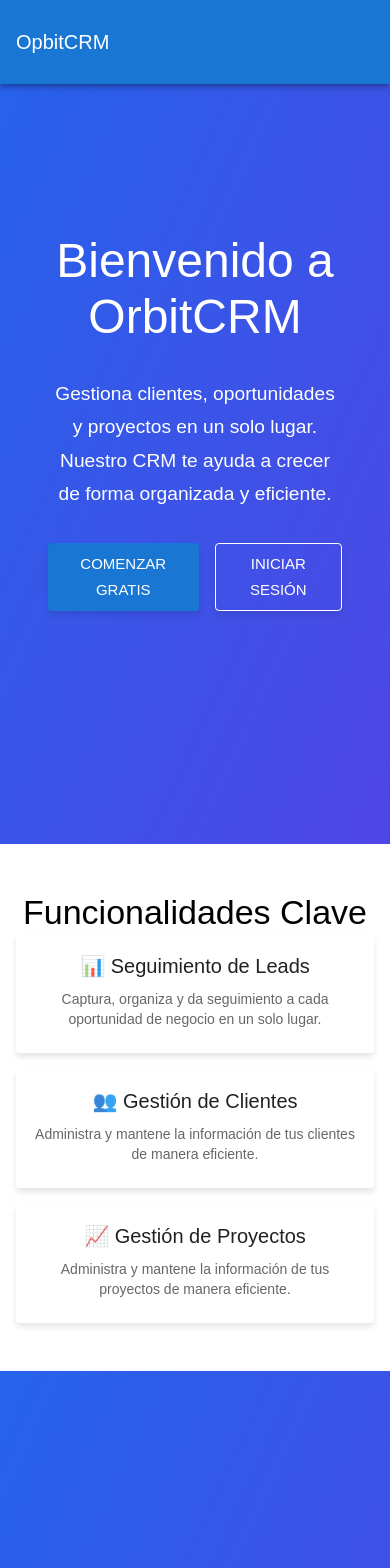
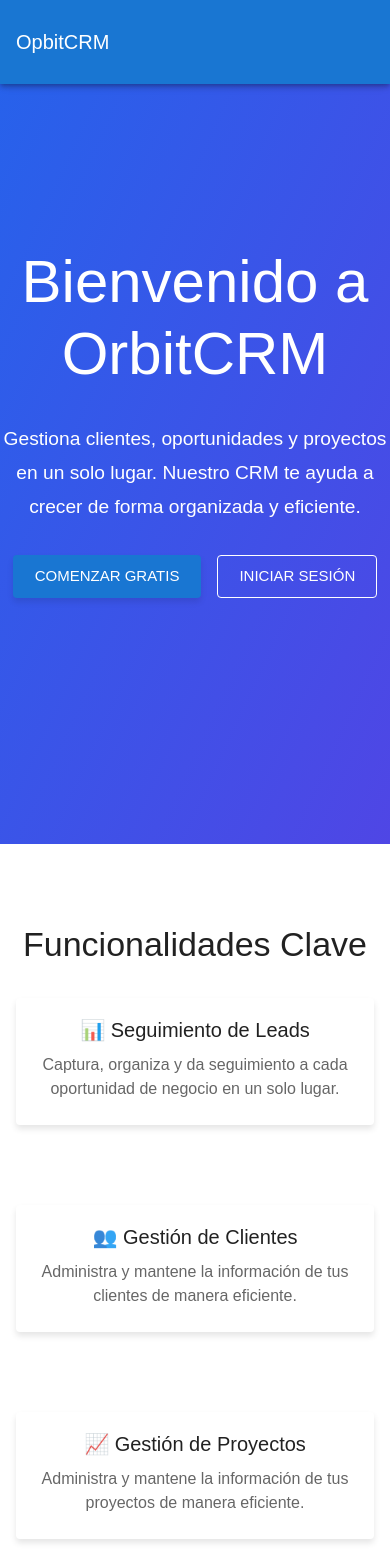
Before and after one commit to alelex10/frontend-CRM, a Next.js app: page / in a window 390 px wide. Shown: the top 1568 px of the page. Built offline with nearby package versions, Linux system fonts and the light colour scheme; some icons are missing; what @mui/material-nextjs would draw is missing.

Commit message:
refactor(ui): Enhance global styling and component layouts
- Add CssBaseline for consistent base styles
- Adjust Typography variants and spacing for improved responsiveness
- Refine Navbar drawer toggle interaction
- Remove redundant button shadow
- Integrate useTheme for breakpoint handling

```diff
--- a/src/app/layout.tsx
+++ b/src/app/layout.tsx
@@ -5,7 +5,7 @@ import "@fontsource/roboto/300.css";
 import "@fontsource/roboto/400.css";
 import "@fontsource/roboto/500.css";
 import "@fontsource/roboto/700.css";
-import { ThemeProvider } from "@mui/material";
+import { CssBaseline, ThemeProvider } from "@mui/material";
 import { AppRouterCacheProvider } from "@mui/material-nextjs/v15-appRouter";
 import theme from "./theme";
 
@@ -35,7 +35,10 @@ export default function RootLayout({
         className={`${geistSans.variable} ${geistMono.variable} antialiased`}
       >
         <AppRouterCacheProvider>
-          <ThemeProvider theme={theme}>{children}</ThemeProvider>
+          <ThemeProvider theme={theme}>
+            <CssBaseline />
+            {children}
+          </ThemeProvider>
         </AppRouterCacheProvider>
       </body>
     </html>
--- a/src/app/page.tsx
+++ b/src/app/page.tsx
@@ -9,7 +9,7 @@ import Link from "next/link";
 import Card from "@mui/material/Card";
 import CardContent from "@mui/material/CardContent";
 import Grid from "@mui/material/Grid";
-import { styled } from "@mui/material/styles";
+import { styled, useTheme } from "@mui/material/styles";
 import NavBar from "../components/navbar/NavBar";
 import { themes } from "storybook/internal/theming";
 
@@ -76,22 +76,29 @@ const ConteinerHome = styled(Container)(({ theme }) => ({
   minHeight: "100vh",
   display: "flex",
   flexDirection: "column",
-  gap: "3rem",
+  gap: theme.spacing(10),
   justifyContent: "space-between",
   textAlign: "center",
+  "& > *": {
+    padding: 0,
+    width: "100%",
+  },
 })) as typeof Container;
 
 export default function HomePage() {
+  const theme = useTheme();
+  const isLarge = theme.breakpoints.up("md");
+
   return (
     <>
       <NavBar links={linksNavBar} />
-      <ConteinerHome component={"main"} maxWidth={false} sx={{
-        padding: "0",
-      }}>
-        <ConteinerGrad component={"section"} maxWidth={false} sx={{ height: "90vh"}} >
-          <Typography variant="h3" component={"h1"}>
-            Bienvenido a OrbitCRM
-          </Typography>
+      <ConteinerHome component={"main"} maxWidth={false}>
+        <ConteinerGrad
+          component={"section"}
+          maxWidth={false}
+          sx={{ height: "90vh", p: 0 }}
+        >
+          <Typography variant="h2">Bienvenido a OrbitCRM</Typography>
           <Typography
             variant="subtitle1"
             sx={{ width: { xs: "100%", md: "50%" }, margin: "0 auto" }}
@@ -115,7 +122,6 @@ export default function HomePage() {
                 variant="outlined"
                 size="large"
                 sx={{
-                  boxShadow: "0 4px 6px rgba(0,0,0,0.1)",
                   color: "white",
                   borderColor: "white",
                 }}
@@ -128,8 +134,10 @@ export default function HomePage() {
 
         {/* Features */}
         <Container component={"section"}>
-          <Typography variant="h4">Funcionalidades Clave</Typography>
-          <Grid container spacing={2}>
+          <Typography variant="h4" sx={{ marginBottom: "2rem" }}>
+            Funcionalidades Clave
+          </Typography>
+          <Grid container spacing={{ xs: 10, md: 4 }}>
             {cardsHome.map((card) => (
               <Grid size={{ xs: 12, md: 4 }} key={card.title}>
                 <Card style={{ boxShadow: "0 4px 6px rgba(0,0,0,0.1)" }}>
@@ -137,7 +145,7 @@ export default function HomePage() {
                     <Typography variant="h6" gutterBottom>
                       {card.title}
                     </Typography>
-                    <Typography variant="body2" color="text.secondary">
+                    <Typography variant="body1" color="text.secondary">
                       {card.description}
                     </Typography>
                   </CardContent>
@@ -149,10 +157,10 @@ export default function HomePage() {
 
         {/* CTA Final */}
         <ConteinerGrad>
-          <Typography variant="h3" component={"h1"}>
+          <Typography variant="h4">
             Lleva tu negocio al siguiente nivel
           </Typography>
-          <Typography variant="body1">
+          <Typography variant="subtitle1">
             Regístrate hoy y empieza a gestionar tus clientes con OrbitCRM.
           </Typography>
           <Link href="/auth/register">
--- a/src/components/navbar/NavBar.tsx
+++ b/src/components/navbar/NavBar.tsx
@@ -24,25 +24,48 @@ export default function NavBar({ links, enabledDrawer = true }: NavBarProps) {
   const [openDrawer, setOpenDrawer] = useState(false);
 
   return (
-		<Box sx={{ flexGrow: 1 }}>
-			<AppBar position="fixed" >
-				<Toolbar sx={{ display: "flex", justifyContent: "space-between", height: "10vh" }}>
+    <Box>
+      <AppBar position="fixed">
+        <Toolbar
+          sx={{
+            display: "flex",
+            justifyContent: "space-between",
+            height: "10vh",
+          }}
+        >
           <Typography variant="h6" component="div">
             OpbitCRM
           </Typography>
+          {/* drawer */}
           <MyDrawer open={openDrawer} toggleDrawer={setOpenDrawer} />
-					<IconButton size="large" color="inherit" sx={{ display: { xs: "block", md: "none" } }}>
-						<Iconify onClick={() => setOpenDrawer(!openDrawer)} icon="line-md:close-to-menu-transition" />
+          <IconButton
+            onClick={() => setOpenDrawer(!openDrawer)}
+            size="large"
+            color="inherit"
+            sx={{ display: { xs: "block", md: "none" } }}
+          >
+            <Iconify icon="line-md:close-to-menu-transition" />
           </IconButton>
 
-					<Box sx={{ flexGrow: 1, display: { xs: "none", md: "flex" }, justifyContent: "center" }}>
+          <Box
+            sx={{
+              flexGrow: 1,
+              display: { xs: "none", md: "flex" },
+              justifyContent: "center",
+            }}
+          >
             {links?.map((link) => (
-							<Button key={link.value} sx={{ my: 2, color: "white", display: "block" }}>
+              <Button
+                key={link.value}
+                sx={{ my: 2, color: "white", display: "block" }}
+              >
                 {link.label}
               </Button>
             ))}
           </Box>
-					<Button sx={{  display: { xs: "none", md: "flex"} }} color="inherit">Registrarse</Button>
+          <Button sx={{ display: { xs: "none", md: "flex" } }} color="inherit">
+            Registrarse
+          </Button>
         </Toolbar>
       </AppBar>
     </Box>
```
Lines whose indentation alone changed are shown as unchanged.
